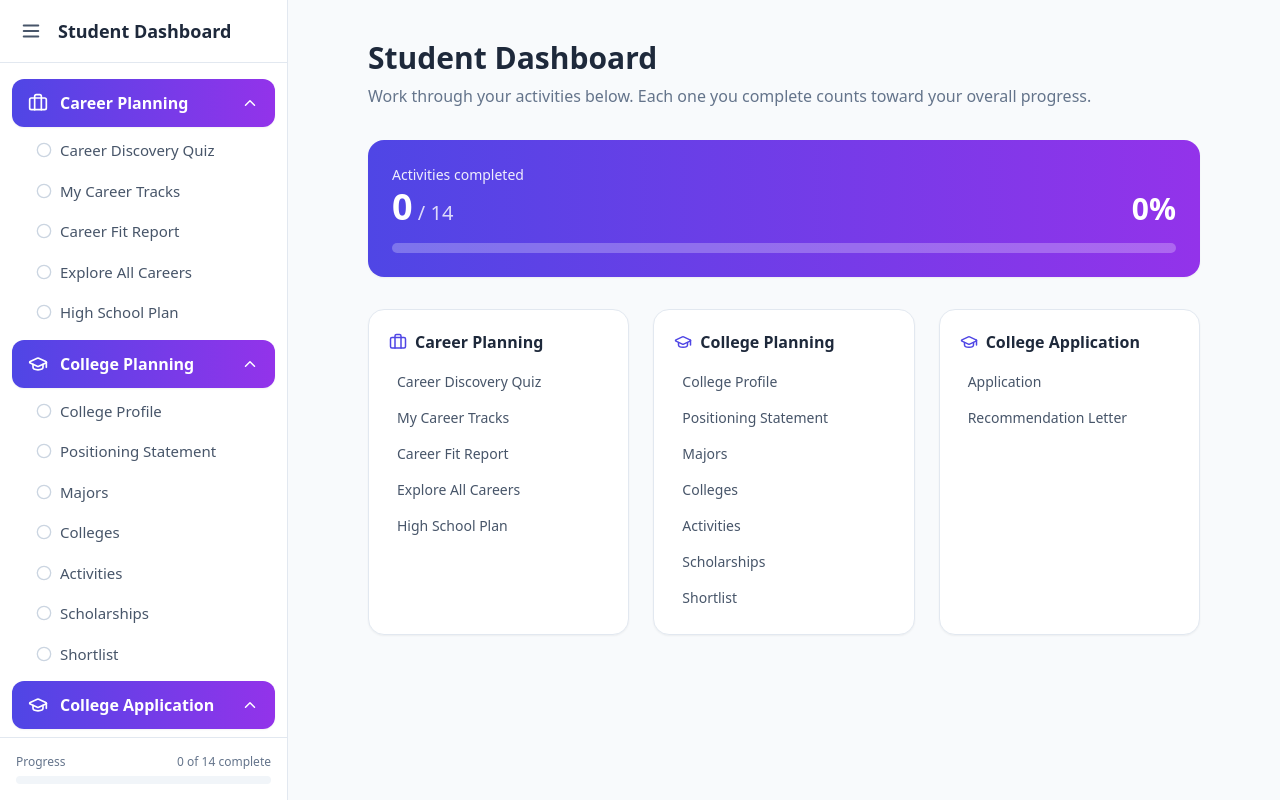
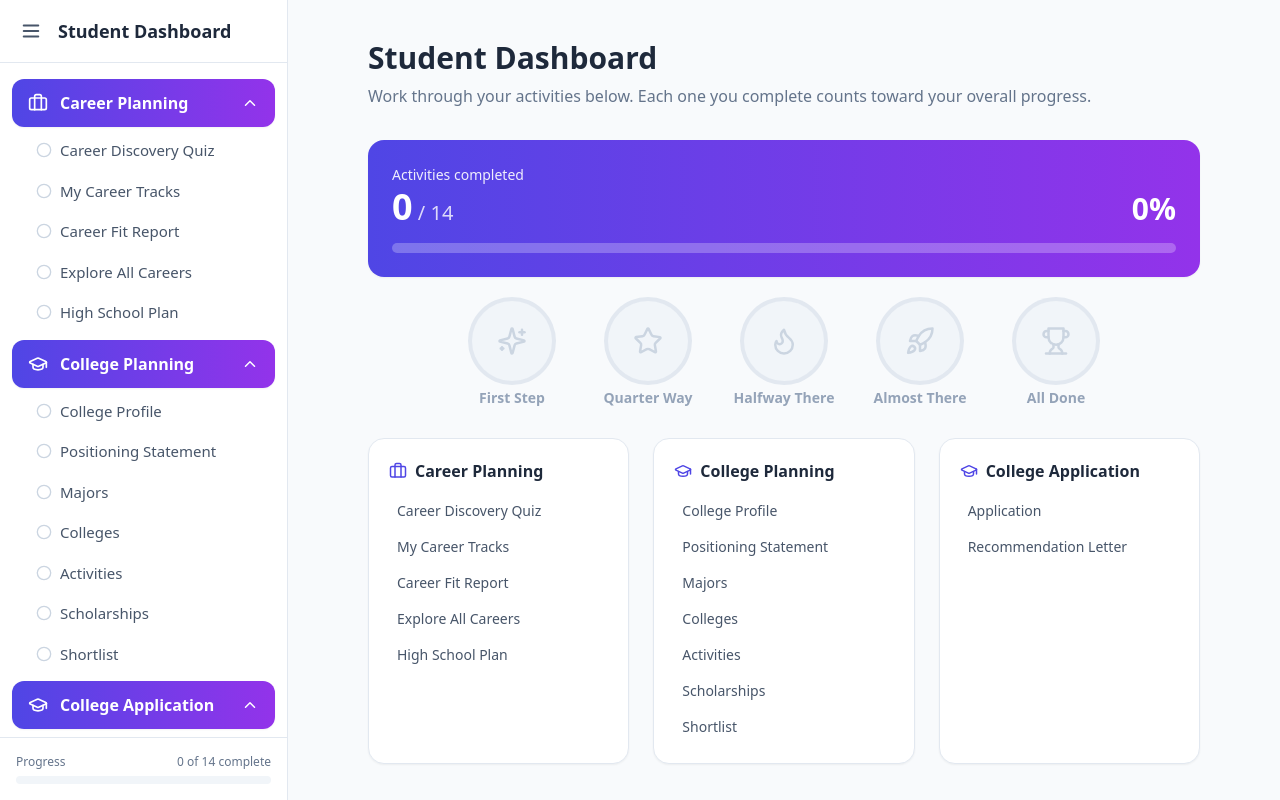
Before and after one commit to KevinCui1/DreamCollege-Team-B, a React (Vite) app: page / in a window 1280 px wide. Built offline with nearby package versions, Linux system fonts and the light colour scheme.

Commit message:
Add confetti and milestone badges to dashboard

```diff
--- /dev/null
+++ b/src/components/Badge.tsx
@@ -0,0 +1,70 @@
+import type { LucideIcon } from "lucide-react";
+import type { BadgeColor } from "../data/badges";
+
+type Props = {
+  icon: LucideIcon;
+  label: string;
+  color: BadgeColor;
+  earned?: boolean;
+};
+
+const COLOR_STYLES: Record<
+  BadgeColor,
+  { gradient: string; ring: string; shadow: string; text: string }
+> = {
+  emerald: {
+    gradient: "from-emerald-300 via-emerald-400 to-teal-500",
+    ring: "ring-emerald-200",
+    shadow: "shadow-emerald-400/60",
+    text: "text-emerald-700",
+  },
+  sky: {
+    gradient: "from-sky-300 via-sky-400 to-blue-500",
+    ring: "ring-sky-200",
+    shadow: "shadow-sky-400/60",
+    text: "text-sky-700",
+  },
+  violet: {
+    gradient: "from-violet-300 via-violet-400 to-purple-600",
+    ring: "ring-violet-200",
+    shadow: "shadow-violet-400/60",
+    text: "text-violet-700",
+  },
+  rose: {
+    gradient: "from-rose-300 via-rose-400 to-pink-500",
+    ring: "ring-rose-200",
+    shadow: "shadow-rose-400/60",
+    text: "text-rose-700",
+  },
+  amber: {
+    gradient: "from-amber-300 via-amber-400 to-orange-500",
+    ring: "ring-amber-200",
+    shadow: "shadow-amber-400/60",
+    text: "text-amber-700",
+  },
+};
+
+export default function Badge({ icon: Icon, label, color, earned = true }: Props) {
+  const style = COLOR_STYLES[color];
+
+  return (
+    <div className="flex w-28 flex-col items-center gap-2 text-center">
+      <div
+        className={`flex h-20 w-20 items-center justify-center rounded-full ring-4 transition ${
+          earned
+            ? `scale-105 bg-gradient-to-br ${style.gradient} text-white shadow-xl ${style.shadow} ${style.ring}`
+            : "bg-slate-100 text-slate-300 ring-slate-200"
+        }`}
+      >
+        <Icon size={30} strokeWidth={earned ? 2.5 : 2} />
+      </div>
+      <span
+        className={`text-sm font-bold leading-tight ${
+          earned ? style.text : "text-slate-400"
+        }`}
+      >
+        {label}
+      </span>
+    </div>
+  );
+}
--- /dev/null
+++ b/src/components/Confetti.tsx
@@ -0,0 +1,32 @@
+const COLORS = ["#6366f1", "#a855f7", "#22c55e", "#f59e0b", "#ec4899", "#06b6d4"];
+const PIECE_COUNT = 40;
+
+const pieces = Array.from({ length: PIECE_COUNT }, (_, i) => ({
+  id: i,
+  left: Math.random() * 100,
+  delay: Math.random() * 1.5,
+  duration: 2.5 + Math.random() * 1.8,
+  color: COLORS[i % COLORS.length],
+  rotation: Math.random() * 360,
+}));
+
+/** Brief full-screen confetti burst. Unmount after ~2s via the caller. */
+export default function Confetti() {
+  return (
+    <div className="pointer-events-none fixed inset-0 z-50 overflow-hidden">
+      {pieces.map((piece) => (
+        <span
+          key={piece.id}
+          className="absolute top-[-10px] h-2.5 w-1.5 rounded-sm animate-confetti-fall"
+          style={{
+            left: `${piece.left}%`,
+            backgroundColor: piece.color,
+            animationDelay: `${piece.delay}s`,
+            animationDuration: `${piece.duration}s`,
+            transform: `rotate(${piece.rotation}deg)`,
+          }}
+        />
+      ))}
+    </div>
+  );
+}
--- /dev/null
+++ b/src/data/badges.ts
@@ -0,0 +1,54 @@
+import { Flame, Rocket, Sparkles, Star, Trophy, type LucideIcon } from "lucide-react";
+
+export type BadgeColor = "emerald" | "sky" | "violet" | "rose" | "amber";
+
+export type BadgeDef = {
+  id: string;
+  label: string;
+  icon: LucideIcon;
+  color: BadgeColor;
+  isEarned: (completedCount: number, totalCount: number) => boolean;
+};
+
+/** Milestone badges unlocked as a student completes activities. */
+export const badges: BadgeDef[] = [
+  {
+    id: "first-step",
+    label: "First Step",
+    icon: Sparkles,
+    color: "emerald",
+    isEarned: (completedCount) => completedCount >= 1,
+  },
+  {
+    id: "quarter-way",
+    label: "Quarter Way",
+    icon: Star,
+    color: "sky",
+    isEarned: (completedCount, totalCount) =>
+      totalCount > 0 && completedCount / totalCount >= 0.25,
+  },
+  {
+    id: "halfway-there",
+    label: "Halfway There",
+    icon: Flame,
+    color: "violet",
+    isEarned: (completedCount, totalCount) =>
+      totalCount > 0 && completedCount / totalCount >= 0.5,
+  },
+  {
+    id: "almost-there",
+    label: "Almost There",
+    icon: Rocket,
+    color: "rose",
+    isEarned: (completedCount, totalCount) =>
+      totalCount > 0 && completedCount / totalCount >= 0.75,
+  },
+  {
+    id: "all-done",
+    label: "All Done",
+    icon: Trophy,
+    color: "amber",
+    isEarned: (completedCount, totalCount) =>
+      totalCount > 0 && completedCount === totalCount,
+  },
+];
--- a/src/index.css
+++ b/src/index.css
@@ -12,3 +12,20 @@ body {
   margin: 0;
   font-family: ui-sans-serif, system-ui, -apple-system, "Segoe UI", Roboto, sans-serif;
 }
+
+@keyframes confetti-fall {
+  0% {
+    transform: translateY(0) rotate(0deg);
+    opacity: 1;
+  }
+  100% {
+    transform: translateY(100vh) rotate(360deg);
+    opacity: 0;
+  }
+}
+
+.animate-confetti-fall {
+  animation-name: confetti-fall;
+  animation-timing-function: ease-in;
+  animation-fill-mode: forwards;
+}
--- a/src/pages/ActivityPage.tsx
+++ b/src/pages/ActivityPage.tsx
@@ -1,11 +1,16 @@
+import { useState } from "react";
 import { Link, useParams } from "react-router-dom";
 import { CheckCircle2 } from "lucide-react";
 import { activityPath, findActivity } from "../data/navigation";
 import { useCompletion } from "../context/CompletionContext";
+import Confetti from "../components/Confetti";
+
+const CONFETTI_DURATION_MS = 4500;
 
 export default function ActivityPage() {
   const { groupSlug, itemSlug } = useParams();
   const { isComplete, complete } = useCompletion();
+  const [showConfetti, setShowConfetti] = useState(false);
 
   const match = findActivity(groupSlug, itemSlug);
 
@@ -24,8 +29,15 @@ export default function ActivityPage() {
   const path = activityPath(group.slug, item.slug);
   const done = isComplete(path);
 
+  const handleComplete = () => {
+    complete(path);
+    setShowConfetti(true);
+    setTimeout(() => setShowConfetti(false), CONFETTI_DURATION_MS);
+  };
+
   return (
     <div className="mx-auto max-w-3xl px-8 py-10">
+      {showConfetti && <Confetti />}
       <nav className="mb-6 text-sm text-slate-400">
         <Link to="/" className="hover:text-slate-600">
           Dashboard
@@ -67,7 +79,7 @@ export default function ActivityPage() {
             </p>
             <button
               type="button"
-              onClick={() => complete(path)}
+              onClick={handleComplete}
               className="mt-6 rounded-xl bg-gradient-to-r from-indigo-600 to-purple-600 px-6 py-3 font-semibold text-white shadow-sm transition hover:from-indigo-500 hover:to-purple-500"
             >
               Complete Activity
--- a/src/pages/DashboardHome.tsx
+++ b/src/pages/DashboardHome.tsx
@@ -1,6 +1,8 @@
 import { Link } from "react-router-dom";
 import { navigation, activityPath } from "../data/navigation";
 import { useCompletion } from "../context/CompletionContext";
+import { badges } from "../data/badges";
+import Badge from "../components/Badge";
 
 export default function DashboardHome() {
   const { completedCount, totalCount, isComplete } = useCompletion();
@@ -31,6 +33,18 @@ export default function DashboardHome() {
             style={{ width: `${pct}%` }}
           />
         </div>
+      </div>
+
+      <div className="mt-6 flex flex-wrap justify-center gap-6">
+        {badges.map((badge) => (
+          <Badge
+            key={badge.id}
+            icon={badge.icon}
+            label={badge.label}
+            color={badge.color}
+            earned={badge.isEarned(completedCount, totalCount)}
+          />
+        ))}
       </div>
 
       <div className="mt-8 grid gap-6 sm:grid-cols-2 lg:grid-cols-3">
```
Also changed, not shown: 1 other file (tests, documents, lock files or other folders).
